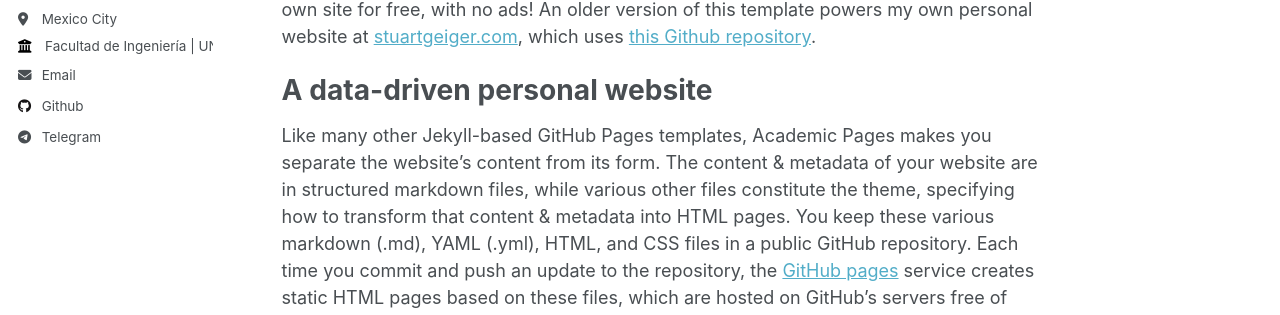
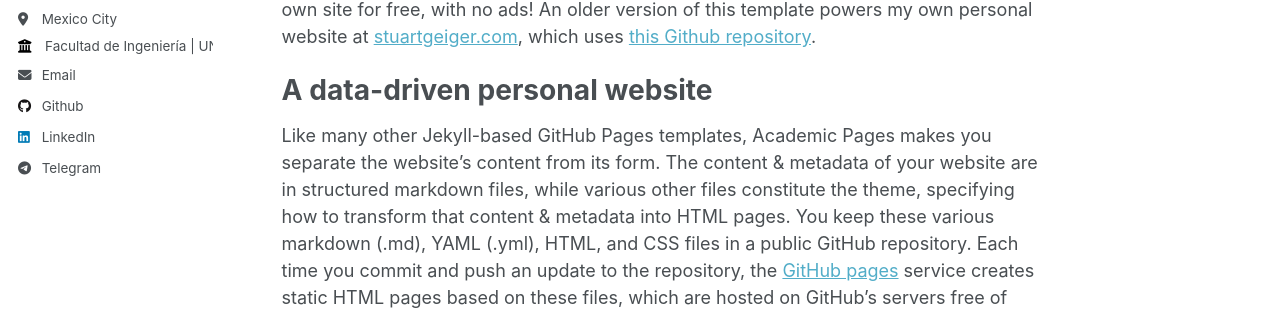
Before and after one commit to AngMolGo/angmolgo.github.io, a Jekyll site: the page built from _pages/about.md, in a window 1280 px wide. Shown: the part 396-711 px from the top of the page. Built offline with Jekyll 4.4.1, drawn with Linux system fonts in a browser that asks for light colours.

Commit message:
espero arreglar el pedo

```diff
--- a/_config.yml
+++ b/_config.yml
@@ -13,7 +13,7 @@
 name                     : &name "Angel Molina"
 description              : &description "personal description"
 url                      : https://angmolgo.github.io # the base hostname & protocol for your site e.g. "https://mmistakes.github.io"
-baseurl                  : # the subpath of your site, e.g. "/blog"
+baseurl                  : "" # the subpath of your site, e.g. "/blog"
 repository               : "AngMolGo/angmolgo.github.io"
 
 # Site Author - The following control what appear as part of the author content on the side bar.
@@ -57,7 +57,7 @@
   keybase          : # Username
   instagram        : # Username
   lastfm           : # Username
-  linkedin         : # Username
+  linkedin         : "angmolgo" # Username
   mastodon         : # URL
   medium           : # URL
   pinterest        : # Username
```
